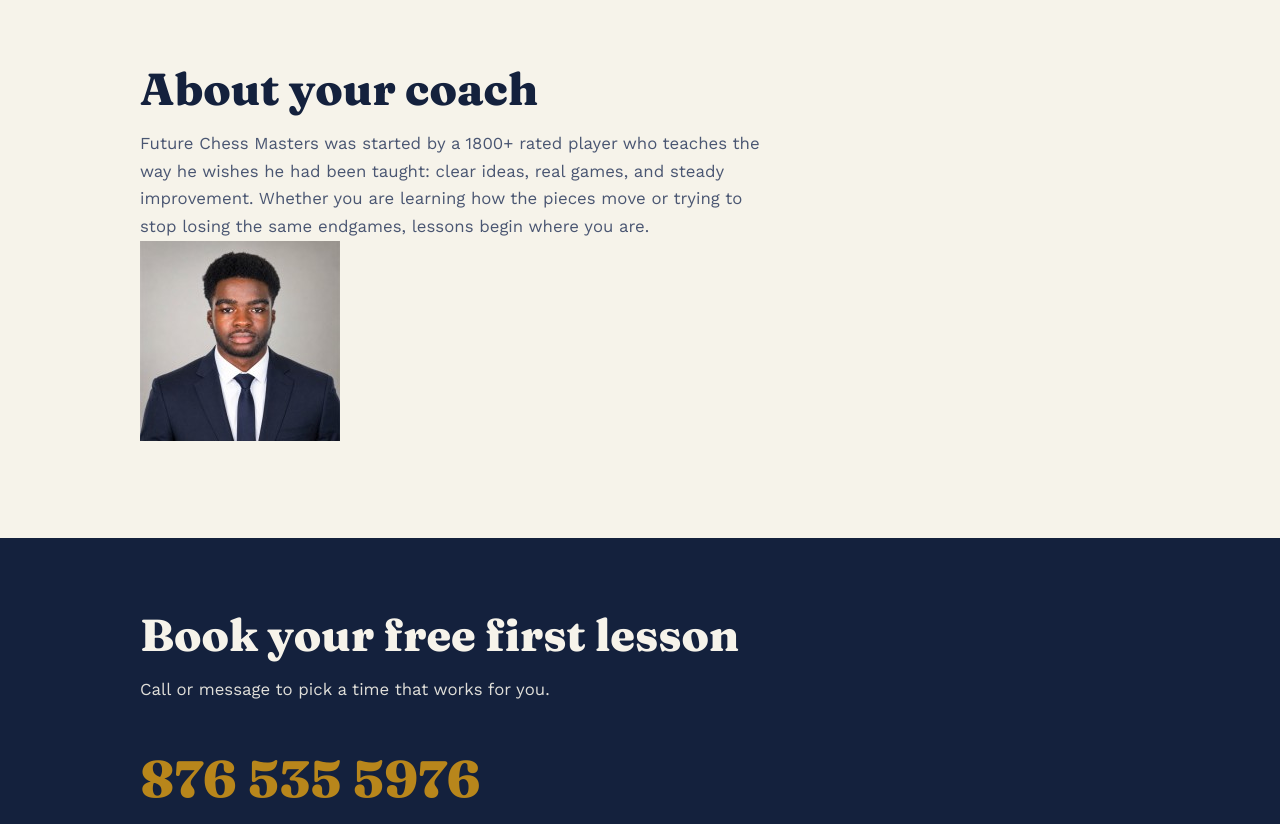
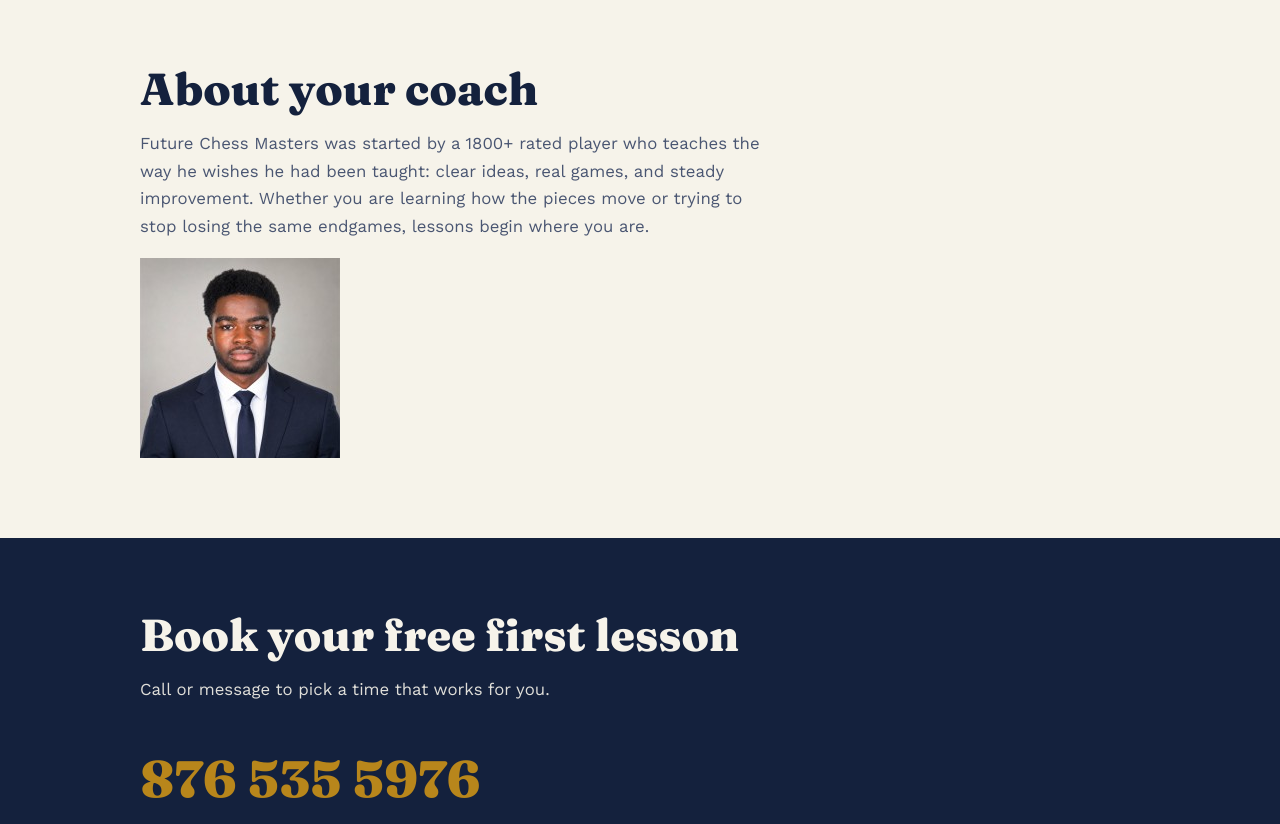
Before and after one commit to vortexissocool-blip/FUTURE-CHESS-MASTERS1.0, a plain HTML site: page index.html in a window 1280 px wide. Shown: the part 1140-1964 px from the top of the page. Drawn offline with nearby package versions, Linux system fonts and the light colour scheme.

Commit message:
Refactor index.html for improved structure and readability

```diff
--- a/index.html
+++ b/index.html
@@ -131,8 +131,8 @@ footer{padding:1.5rem 0;color:var(--muted);font-size:.95rem}
 
     <section id="about" style="padding-top:0">
       <h2>About your coach </h2>
-      <p class="intro">Future Chess Masters was started by a 1800+ rated player who teaches the way he wishes he had been taught: clear ideas, real games, and steady improvement. Whether you are learning how the pieces move or trying to stop losing the same endgames, lessons begin where you are.<img src="devaughn.jpg" alt="Your coach" class="coach-image"></p>
-
+      <p class="intro">Future Chess Masters was started by a 1800+ rated player who teaches the way he wishes he had been taught: clear ideas, real games, and steady improvement. Whether you are learning how the pieces move or trying to stop losing the same endgames, lessons begin where you are.</p>
+      <img src="devaughn.jpg" alt="Your coach" class="coach-image">
     </section>
   </main>
 </div>
```
